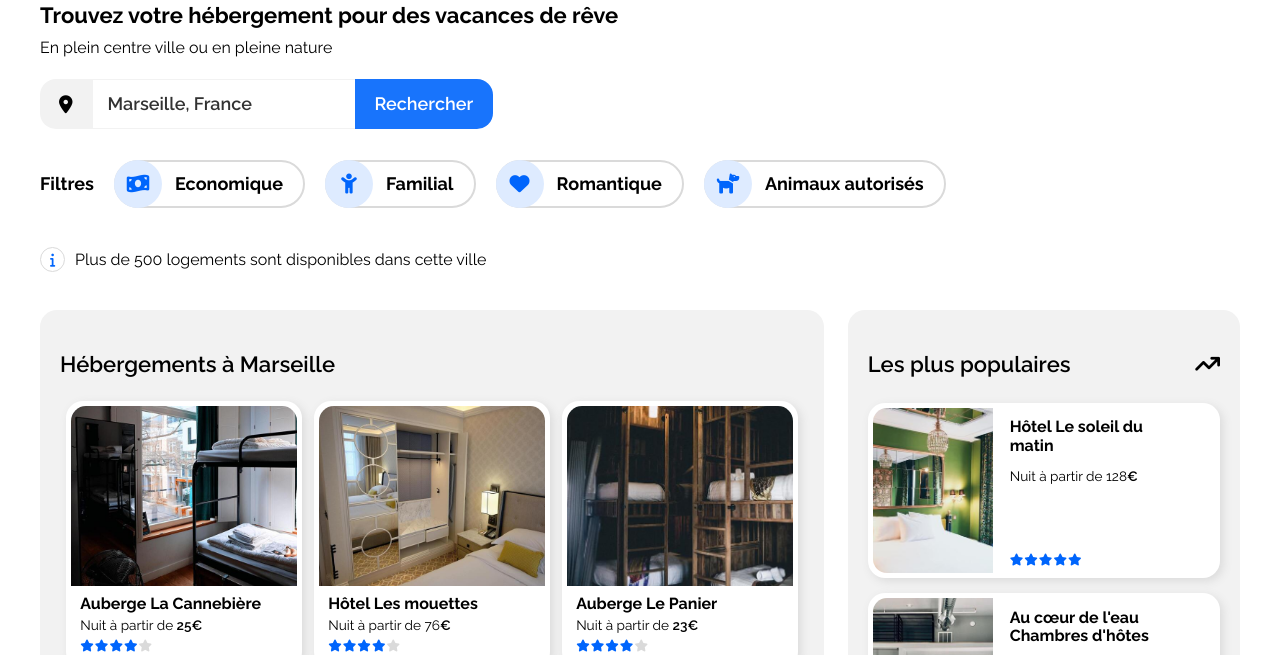
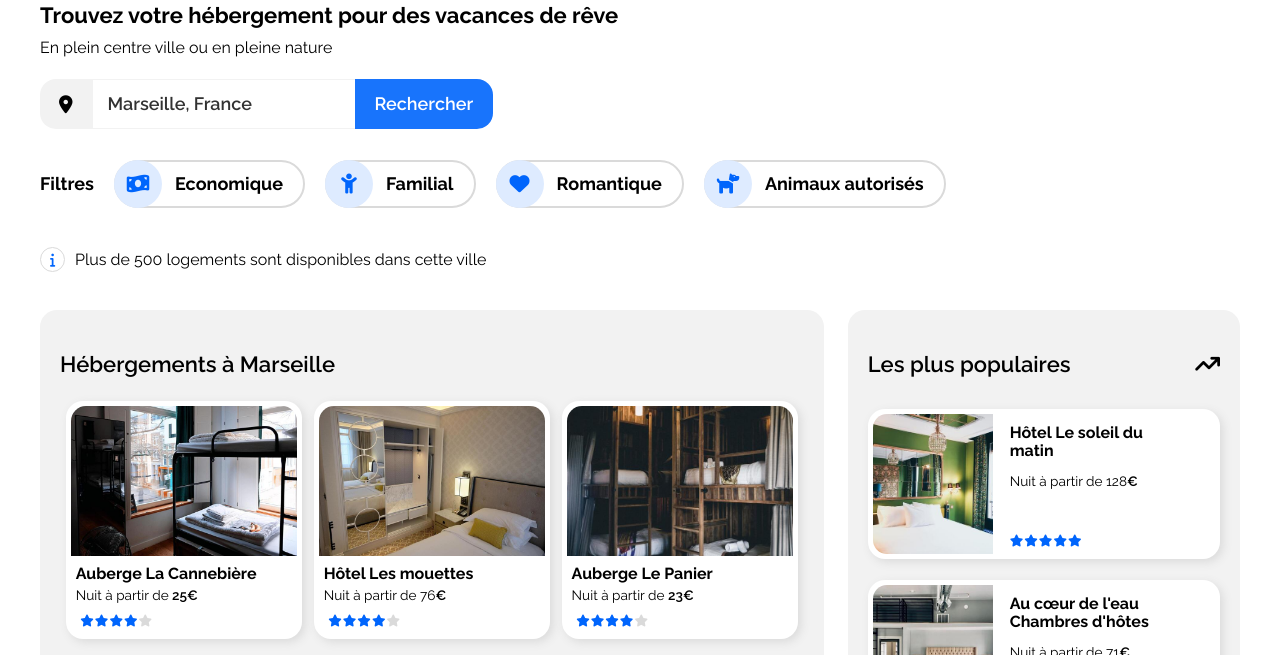
Before and after one commit to YanLAFITTE/P2_CODE, a plain HTML site: page index.html in a window 1280 px wide. Shown: the part 128-783 px from the top of the page. Drawn offline with Linux system fonts and the light colour scheme.

Commit message:
modified second edit project 2

```diff
--- a/css/style.css
+++ b/css/style.css
@@ -389,7 +389,7 @@ main {
 
 .accomodation-card img {
   width: 100%;
-  height: 180px;
+  height: 150px;
   border-radius: 15px 15px 0 0;
   object-fit: cover;
   object-position: 0 60%;
@@ -397,7 +397,7 @@ main {
 
 .accomodation-card h3,
 .accomodation-card p {
-  margin: 2% 0 1% 4%;
+  margin: 2% 0 1% 2%;
 }
 
 .accomodation-card h3 {
@@ -412,7 +412,7 @@ main {
 }
 
 .accomodation .stars {
-  padding: 5px 0 10px;
+  padding: 10px 0 5px;
   margin-left: 4%;
 }
 
@@ -482,7 +482,7 @@ main {
   display: flex;
   position: relative;
   min-width: 250px;
-  height: 175px;
+  height: 150px;
   border-radius: 17px;
   box-shadow: 3px 3px 10px var(--darkgrey);
   background-color: #ffffff;
@@ -504,7 +504,7 @@ main {
 .popular-card h3 {
   font-size: 100%;
   font-weight: 700;
-  margin: 6% 0 5% 0;
+  margin: 10px 0 5% 0;
 }
 
 .popular-card p {
@@ -532,6 +532,7 @@ main {
   }
 
   .popular-card {
+    height: 175px;
     margin: 0 auto 25px;
   }
 }
```
